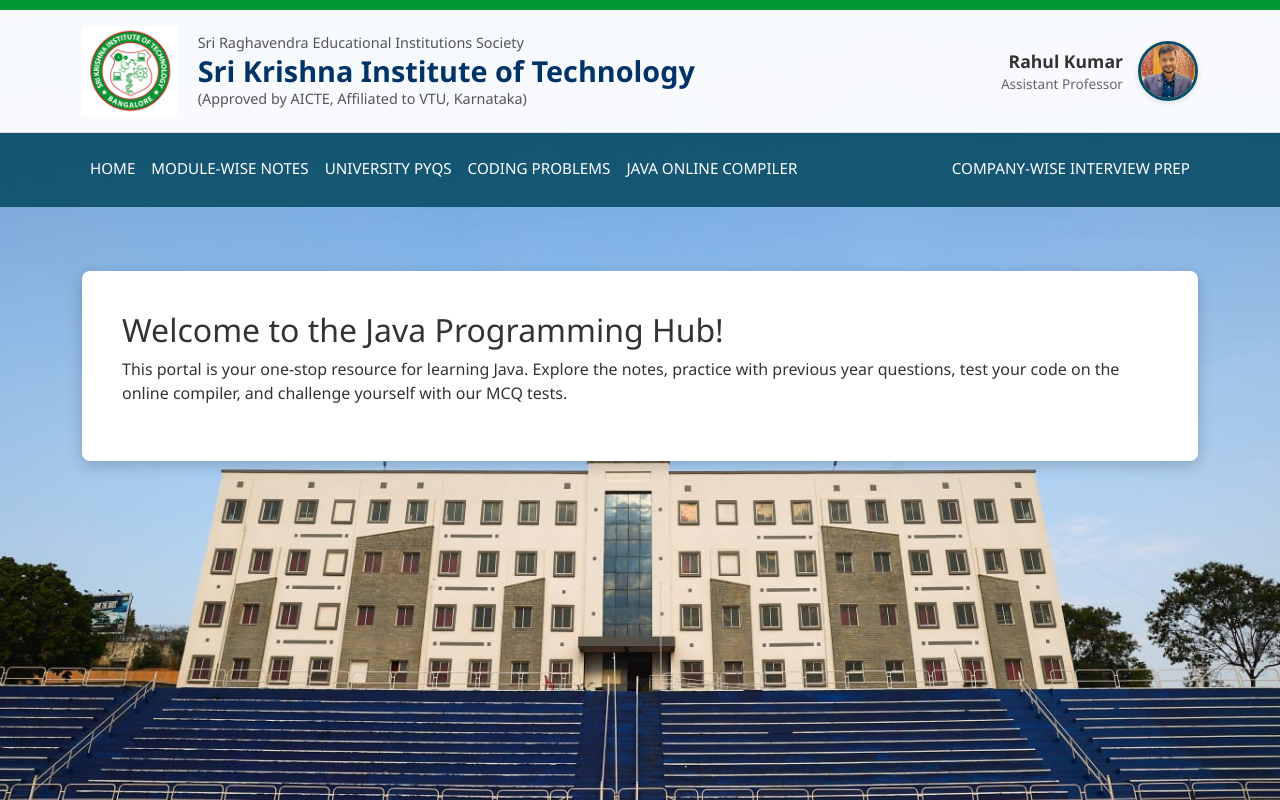
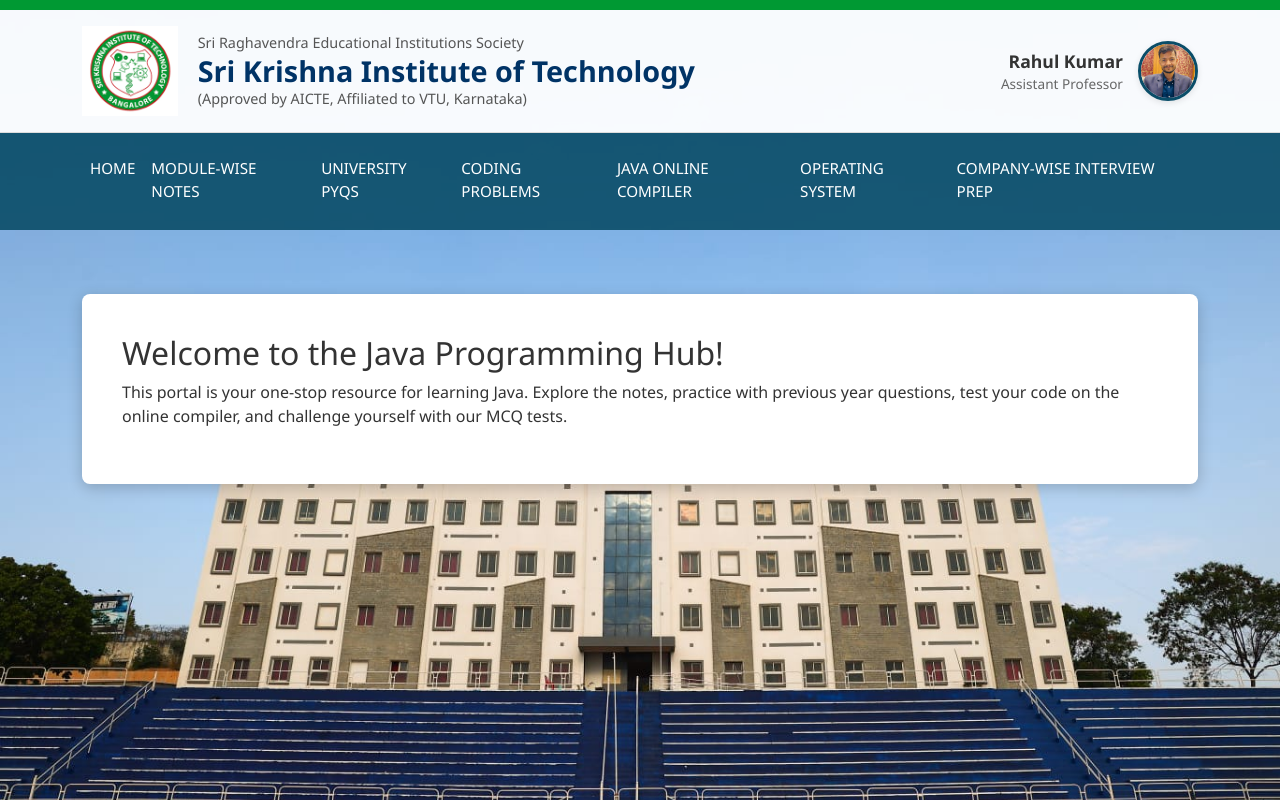
Before and after one commit to Rahul040894/college-java-website, a website: page index.html in a window 1280 px wide. Drawn offline with nearby package versions, Linux system fonts and the light colour scheme; no server answers.

Commit message:
feat: Add Operating System link to navbar

```diff
--- a/index.html
+++ b/index.html
@@ -40,6 +40,8 @@
                 <li class="nav-item"><a class="nav-link" href="pyq.html">University PYQs</a></li>
                 <li class="nav-item"><a class="nav-link" href="coding.html">Coding Problems</a></li>
                 <li class="nav-item"><a class="nav-link" href="compiler.html">Java Online Compiler</a></li>
+                <!-- This is the new button you requested -->
+                <li class="nav-item"><a class="nav-link" href="os.html">Operating System</a></li>
             </ul>
             <ul class="navbar-nav ms-auto">
                 <li class="nav-item"><a class="nav-link" href="interview-prep.html">Company-Wise Interview Prep</a></li>
```
